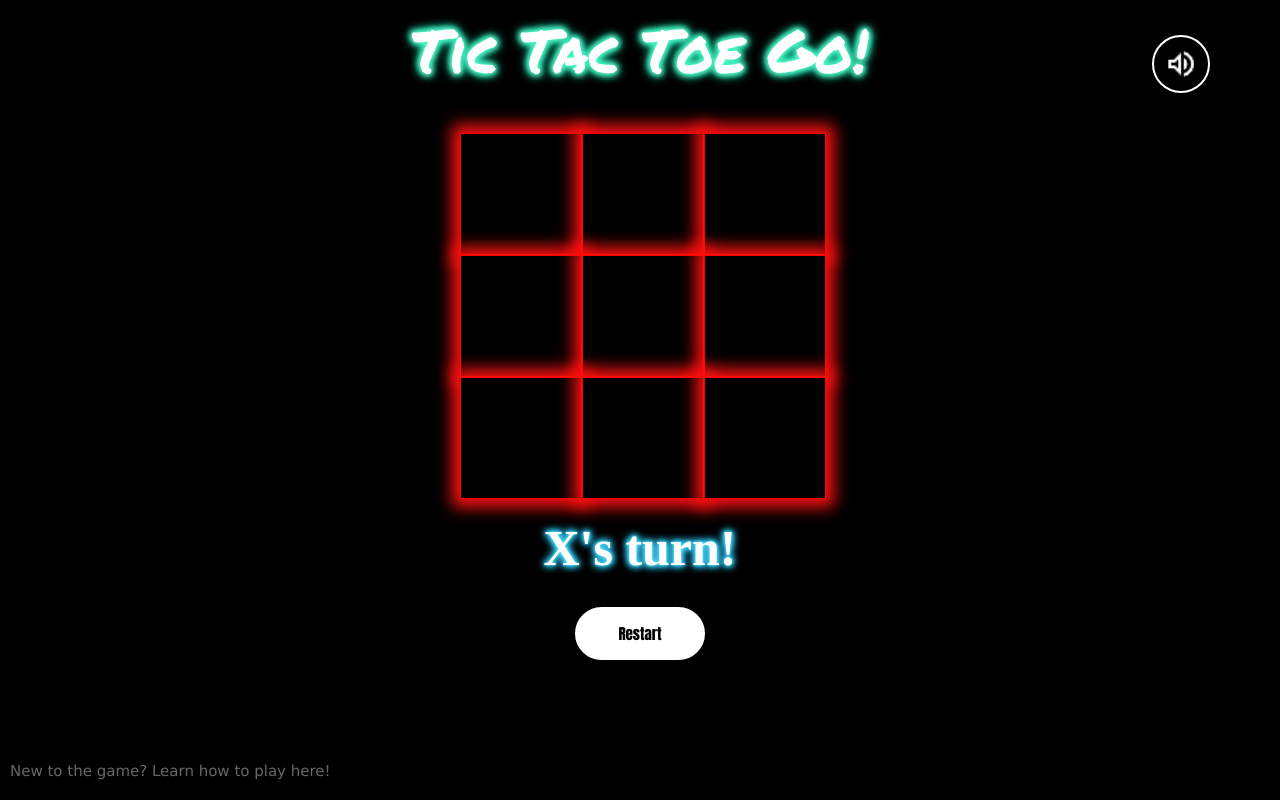
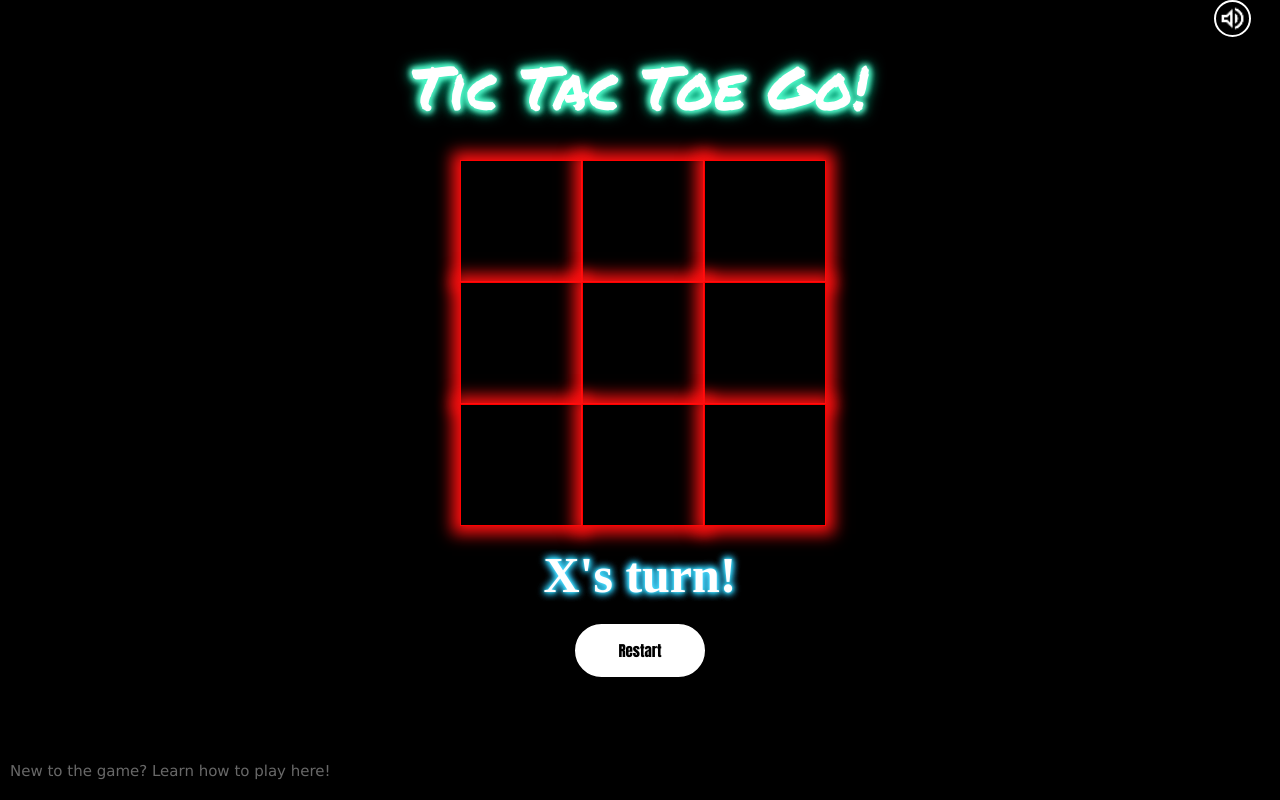
Before and after one commit to MaryamWorld/TicTacToe, a plain HTML site: page index.html in a window 1280 px wide. Drawn offline with Linux system fonts and the light colour scheme; a web font is replaced by a local one.

Commit message:
Update style.css

```diff
--- a/style.css
+++ b/style.css
@@ -12,7 +12,7 @@
   text-align: center;
   align-content: center;
   align-items: center;
-  margin: 0px;
+  margin: auto;
   margin-top: 5px;
   font-size: 60px;
   color: white;
@@ -20,9 +20,9 @@
   0 0 7px rgb(47, 255, 196),
   0 0 6px rgb(115, 240, 205),
   0 0 0px rgb(2, 179, 129),
-  0 0 6px rgb(104, 204, 176),
+  0 0 6px rgb(154, 249, 222),
   0 0 12px rgb(26, 224, 168),
-  0 0 12px rgb(14, 252, 189)
+  0 0 16px rgb(14, 252, 189)
   ;
 }
 
@@ -45,7 +45,6 @@
 .cell:hover{
   background-color: rgb(12, 9, 12);
 }
-
 .cellChangeColor{
   border: 2px solid rgb(67, 255, 16);
   box-shadow: 0px 0px 15px 8px rgb(148, 228, 19);
@@ -100,25 +99,21 @@
   grid-template-columns: repeat(3, auto);
   width: 360px;
   margin: auto;
-  margin-top:40px;
+  margin-top:30px;
 }
 
 
 #notMute{
   border-radius: 50px;
-  padding: 10px;
+  padding: 2px;
   border: 2px solid white;
   display: flex;
-  position: absolute;
-  left: 90%;
-  top: 10%;
-  margin-left: 0px;
-  margin-top: 5px;
+  margin-top: 0px;
+  margin-right: 29px;
+  margin-left: auto;
   cursor: pointer;
-  top: 30px;
   z-index: 100;
-  height: 34px;
-  cursor: pointer;
+  height: 29px;
 }
 
 #notMute:hover{
@@ -136,9 +131,9 @@
   border-radius: 30px;
   padding-right: 40px;padding-left: 40px;
   display: block;
-  margin: 0 auto;
-  margin-top: 30px;
-  margin-bottom: 20px;
+  margin: auto;
+  margin-top: 20px;
+  margin-bottom: 10px;
   cursor: pointer;
 }
 #restartBtn:hover{
```
